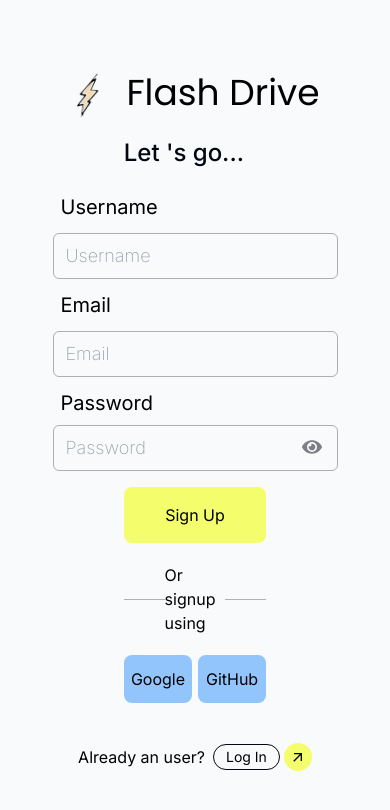
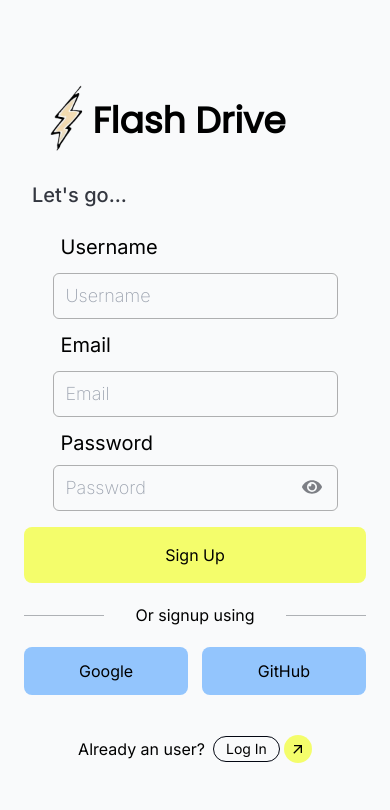
Before and after one commit to Chackoz/Flashdrive, a Next.js app: page /signup in a window 390 px wide. Shown: the top 810 px of the page. Built offline with nearby package versions, Linux system fonts and the light colour scheme; a web font is replaced by a local one.

Commit message:
update : signup made responsive

```diff
--- a/app/signup/page.tsx
+++ b/app/signup/page.tsx
@@ -47,10 +47,10 @@
 
   return (
     <div
-      className={`  relative flex justify-center items-center min-w-full bg-gray-50`}
+      className={`h-full md:min-h-screen relative overflow-hidden flex justify-center items-center min-w-full bg-gray-50`}
     >
-      <div className="md:flex hidden w-1/2 h-screen  items-center justify-center transition-all ease-out duration-500 ">
-        <div className=" group  flex justify-center items-center">
+         <div className="hidden md:flex md:w-1/2 h-screen items-center justify-center transition-all ease-out duration-500 ">
+        <div className=" group   justify-center items-center">
           {/* <div className="text-4xl  text-black group-hover:text-5xl transition-all ease-in-out duration-500 font-bold">NAMMADA LOGO</div> */}
           <Image
             src={signupPic}
@@ -62,13 +62,13 @@
         </div>
       </div>
       {/* <div className="w-[1px] absolute bg-gray-950 opacity-30 h-[90%]"></div> */}
-      <div className="md:w-1/2 h-screen flex flex-col items-center justify-center">
-        <div className="flex md:w-[50%] font-poppins text-4xl justify-start items-start">
-          <img src="/logo.png" className="w-[80px] -mt-4 -ml-6" />
-          <div className="">Flash Drive</div>
+      <div className="md:w-1/2 w-full flex flex-col items-center justify-center">
+        <div className="flex md:w-[50%] font-poppins text-4xl justify-items-start -ml-20 md:-ml-12 items-center  mb-5 ">
+          <img src="/logo.png" className="w-[80px] scale-150 " />
+          <div className="font-bold -ml-3">Flash Drive</div>
         </div>
-        <div className="text-gray-950 text-2xl font-medium flex-col mb-3 text-left w-1/2 justify-start flex ">
-          Let &apos;s go...
+        <div className="text-gray-950 md:text-2xl text-xl opacity-80 font-medium flex-col mb-3 text-left md:w-1/2 w-full md:px-0 px-8 justify-start flex">
+       Let's go...
         </div>
         <div className="flex-col flex md:w-1/2   justify-items-start items-start ">
           {/* <label htmlFor="name" className="text-xl my-3 font-normal ml-2">
@@ -144,21 +144,21 @@
             )}
           </div>
         </div>
-        <div className="flex flex-col mt-4 gap-4 w-[50%]">
+        <div className="flex flex-col mt-4 gap-4 md:w-[50%] w-full">
           {/* <a href="" className="text-right text-blue-700 hover:text-blue-500 mb-3">Forgot Password?</a> */}
           <button
-            className="bg-[#f4fd6b] hover:bg-[#faffaf] transition-all duration-100 ease text-xxl py-4 px-6  rounded-lg"
+            className="bg-[#f4fd6b] hover:bg-[#faffaf] transition-all duration-100 ease text-xxl py-4 md:px-6 mx-6 md:mx-0  rounded-lg"
             onClick={handleSignUp}
           >
             Sign Up
           </button>
         </div>
-        <div className="flex justify-between items-center w-[50%] my-5 ">
+        <div className="flex justify-between  items-center w-full md:px-0 px-6 md:w-[50%] my-5 ">
           <div className="bg-gray-950 w-[80px] h-[1px] opacity-30"></div>
           Or signup using
           <div className="bg-gray-950 w-[80px] h-[1px] opacity-30"></div>
         </div>
-        <div className=" flex justify-between w-[50%] ">
+        <div className=" flex justify-between  w-full md:px-0 px-6 md:w-[50%] ">
           <button className="bg-blue-300 w-[48%] py-3 hover:bg-blue-200 rounded-lg">
             Google
           </button>
```
